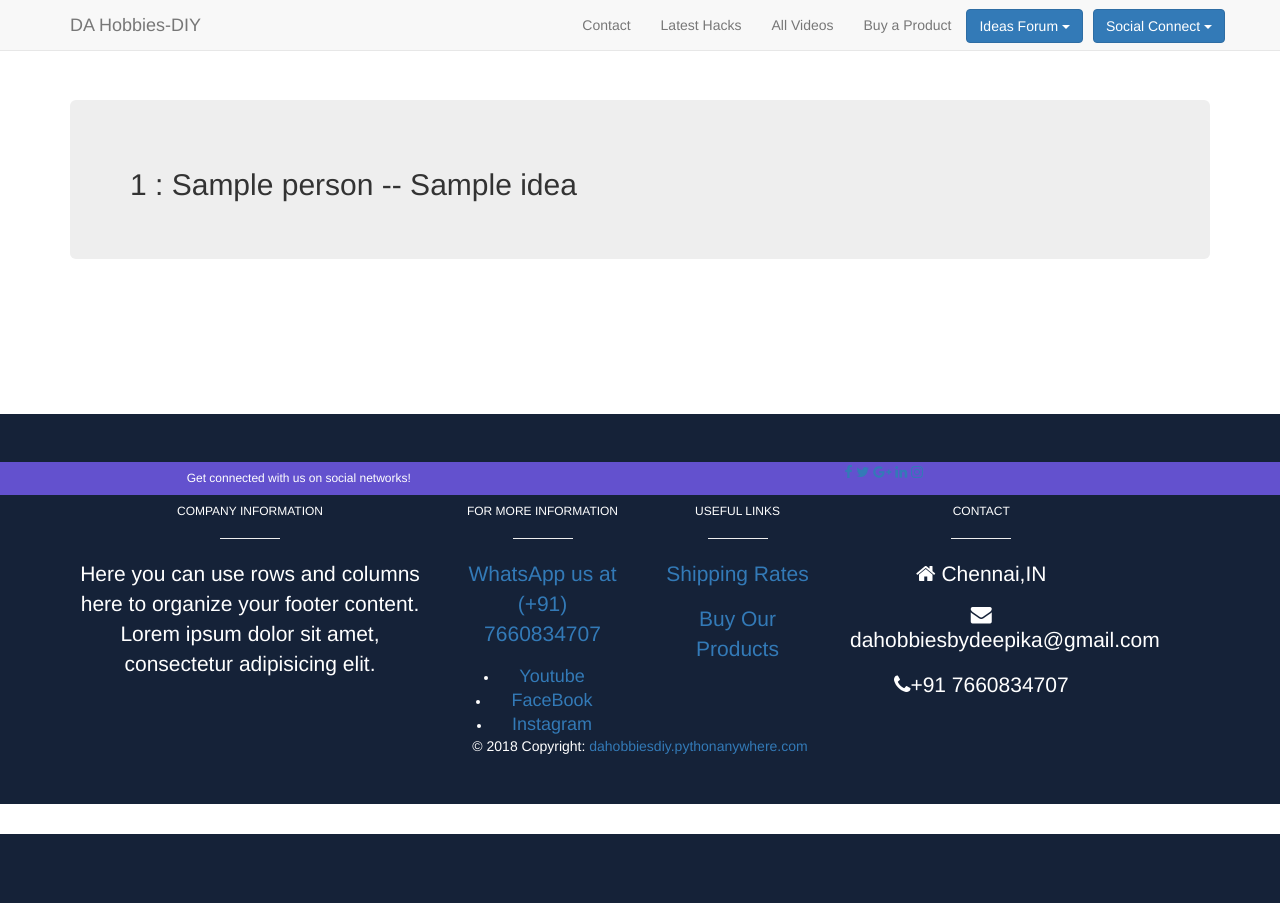
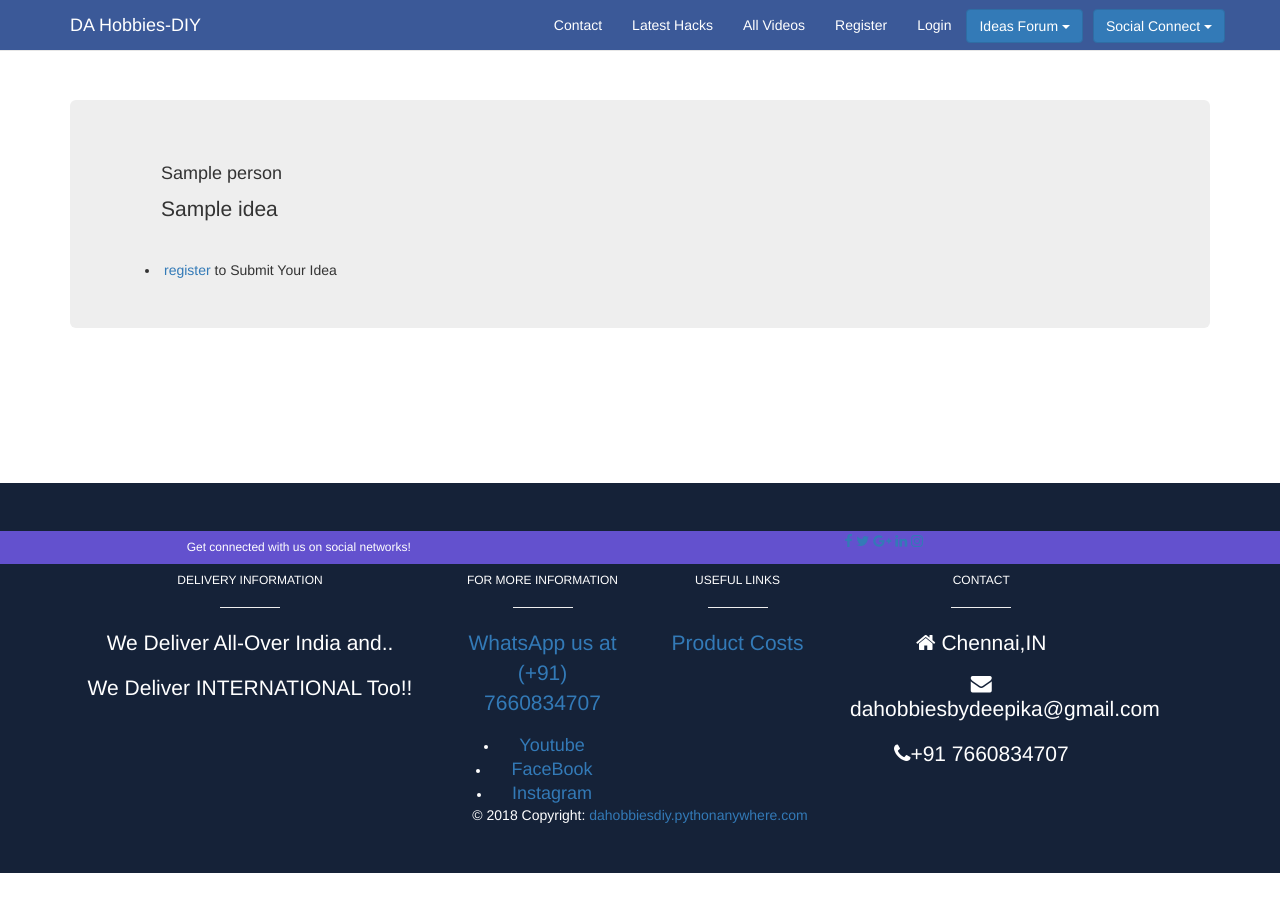
Before and after one commit to manosriram/repo1, a Django app: template pro/templates/data.html in a window 1280 px wide. Before the commit the page ends 834 px from the top, so only its background shows below. Run offline with Django 3.2, Linux system fonts and the light colour scheme; the template is opened without the code that fills it: most values are stand-ins (such as "Sample title", 1, 10 or a date in 2020); some libraries are stand-ins or nearby versions.

Commit message:
Added User Authentication with some changes...

```diff
--- a/pro/app/urls.py
+++ b/pro/app/urls.py
@@ -10,7 +10,9 @@ urlpatterns = [
     path('data/',views.feedback_data,name="user_data"),
     path('fill_form/',views.buy_view,name="fill_in"),
     path('feed/',views.bot_com,name="review"),
-    path('register/',views.register_view,name="register")
+    path('register/',views.register_view,name="register"),
+    path('login/',views.user_login,name="login"),
+    path('logout/',views.user_logout,name="logout"),
 
 
 ]
--- a/pro/templates/base.html
+++ b/pro/templates/base.html
@@ -18,18 +18,25 @@
 #foor_move {
   margin-top: 125px;
 }
+#li_wht {
+  color: white;
+}
 </style>
 <body>
-    <nav class="navbar navbar-default navbar-fixed-top" id="nav_top">
+    <nav class="navbar navbar-default navbar-fixed-top" id="nav_top" style="background-color: #3B5998;">
         <div class="container">
 
-            <a class="navbar-brand" href="{%url 'index'%}">DA Hobbies-DIY</a>
+            <a id="li_wht" class="navbar-brand" href="{%url 'index'%}">DA Hobbies-DIY</a>
               <ul class="nav navbar-nav navbar-right">
 
-                  <li><a href="{%url 'app:contact'%}">Contact</a></li>
-                  <li><a href="{%url 'app:latest'%}">Latest Hacks</a></li>
-                  <li><a href="{%url 'app:all_vid'%}">All Videos</a></li>
-                  <li><a href="{%url 'app:fill_in'%}">Buy a Product</a></li>
+                  <li><a id="li_wht" href="{%url 'app:contact'%}">Contact</a></li>
+                  <li><a id="li_wht" href="{%url 'app:latest'%}">Latest Hacks</a></li>
+                  <li><a id="li_wht" href="{%url 'app:all_vid'%}">All Videos</a></li>
+                  <li><a id="li_wht" href="{%url 'app:register' %}">Register</a></li>
+
+                  {%if user.is_authenticated %}
+                  <li><a id="li_wht" href="{%url 'app:logout'%}">Logout</a></li>
+                  <li><a id="li_wht" href="{%url 'app:fill_in'%}">Buy a Product</a></li>
                   <li>
                       <div class="dropdown" id="cmsec">
                           <button class="btn btn-primary dropdown-toggle" type="button" data-toggle="dropdown">Ideas Forum
@@ -43,6 +50,23 @@
                       </div>
                     </li>
 
+                  {% else %}
+                  <li><a id="li_wht" href="{%url 'app:login'%}">Login</a></li>
+
+
+                  <li>
+                      <div class="dropdown" id="cmsec">
+                          <button class="btn btn-primary dropdown-toggle" type="button" data-toggle="dropdown">Ideas Forum
+                          <span class="caret"></span></button>
+                          <ul class="dropdown-menu">
+
+                            <li><a href="{%url 'app:user_data'%}">Other's Ideas</a></li>
+
+                          </ul>
+
+                      </div>
+                    </li>
+                    {% endif %}
                   <li>
                     <div class="dropdown" id="dd">
                       <button class="btn btn-primary dropdown-toggle" type="button" data-toggle="dropdown">Social Connect
@@ -124,9 +148,10 @@
         <div class="col-md-3 col-lg-4 col-xl-3 mx-auto mb-4">
 
           <!-- Content -->
-          <h6 class="text-uppercase font-weight-bold">Company Information</h6>
-          <hr class="deep-purple accent-2 mb-4 mt-0 d-inline-block mx-auto" style="width: 60px;">
-          <p>Here you can use rows and columns here to organize your footer content. Lorem ipsum dolor sit amet, consectetur adipisicing elit.</p>
+          <h6 class="text-uppercase font-weight-bold">Delivery Information</h6>
+            <hr class="deep-purple accent-2 mb-4 mt-0 d-inline-block mx-auto" style="width: 60px;">
+            <p>We Deliver All-Over India and..</p>
+            <p>We Deliver INTERNATIONAL Too!!</p>
 
         </div>
         <!-- Grid column -->
@@ -161,11 +186,14 @@
           <hr class="deep-purple accent-2 mb-4 mt-0 d-inline-block mx-auto" style="width: 60px;">
 
           <p>
-            <a href="#!">Shipping Rates</a>
+              <a href="#!" onclick="alert('For Product Costs,Contact dahobbiesbydeepika@gmail.com (or) Fill the Contact Form')">Product Costs</a>
           </p>
-          <p>
-            <a href="{% url 'app:fill_in'%}">Buy Our Products</a>
-          </p>
+          {%if user.is_authenticated %}
+            <p>
+              <a href="{% url 'app:fill_in'%}">Buy Our Products</a>
+            </p>
+            {% else %}
+            {%endif %}
 
         </div>
         <!-- Grid column -->
--- a/pro/templates/data.html
+++ b/pro/templates/data.html
@@ -9,23 +9,39 @@
     .sec_emp {
         text-align: center;
     }
+    #idea_per {
+        margin-left: 50px;
+    }
+    #div_auth {
+        margin-top: 500px;
+    }
 </style>
 <div class="jumbotron" id="jumbo">
+    <div class="container">
+        {% if user.is_authenticated %}
+           {%if commented %}
+           <div class="alert alert-success" role="alert">
+               <h3>Idea Submitted!</h3>
+               </div>
+            {% else %}
+            <div class="alert alert-primary" role="alert" id="div_auth">
+                <h4 class="alert-heading">{{person.name}}</h4>
+                <p>{{person.idea}}</p>
+                </div>
+                <form method="POST" class="form-one">
+                    {% csrf_token %}
+                    {{comment_section.as_p}}
+                </form>
+            {% endif %}
+            {% else %}
+            <div class="alert alert-primary" role="alert" id="div_unauth">
+                <h4 class="alert-heading">{{person.name}}</h4>
+                <p>{{person.idea}}</p>
+                </div>
+                <li><a href="{%url 'app:register'%}">register</a> to Submit Your Idea</li>
 
-    {% if data %}
-    {% for person in data %}
-    <h2>  {{person.id}} : {{person.name}} -- {{person.idea}}</h2>
-    {% endfor %}
-
-    {% else %}
-
-    <div class="container">
-            <div class="alert alert-info" role="alert">
-            <h3 class="sec_emp">This Section Is Empty..</h3>
-        </div>
+                {% endif %}
     </div>
-    {% endif %}
-
-</div>
+    </div>
 
 {% endblock %}
```
Also changed, not shown: pro/app/views.py (+35 -1 lines), pro/templates/all_vid.html (+7 -1 lines), pro/templates/contact.html (+11 -1 lines), pro/templates/index.html (+34 -10 lines), pro/templates/latest.html (+7 -2 lines), pro/templates/logged_in.html (added, +12 -0 lines), pro/templates/login.html (added, +34 -0 lines), pro/templates/register.html (+15 -1 lines), pro/db.sqlite3, pro/templates/reg.css (added).
